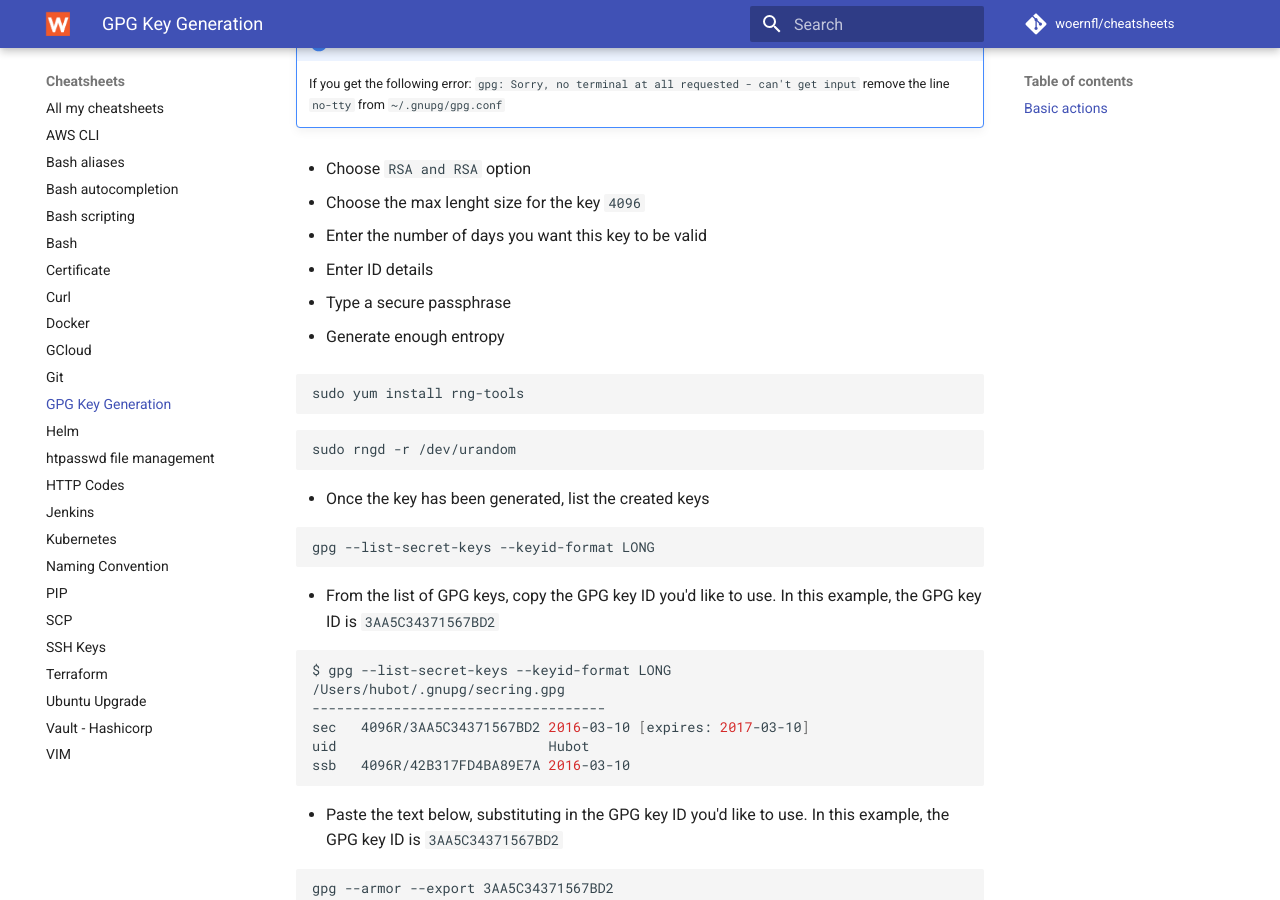
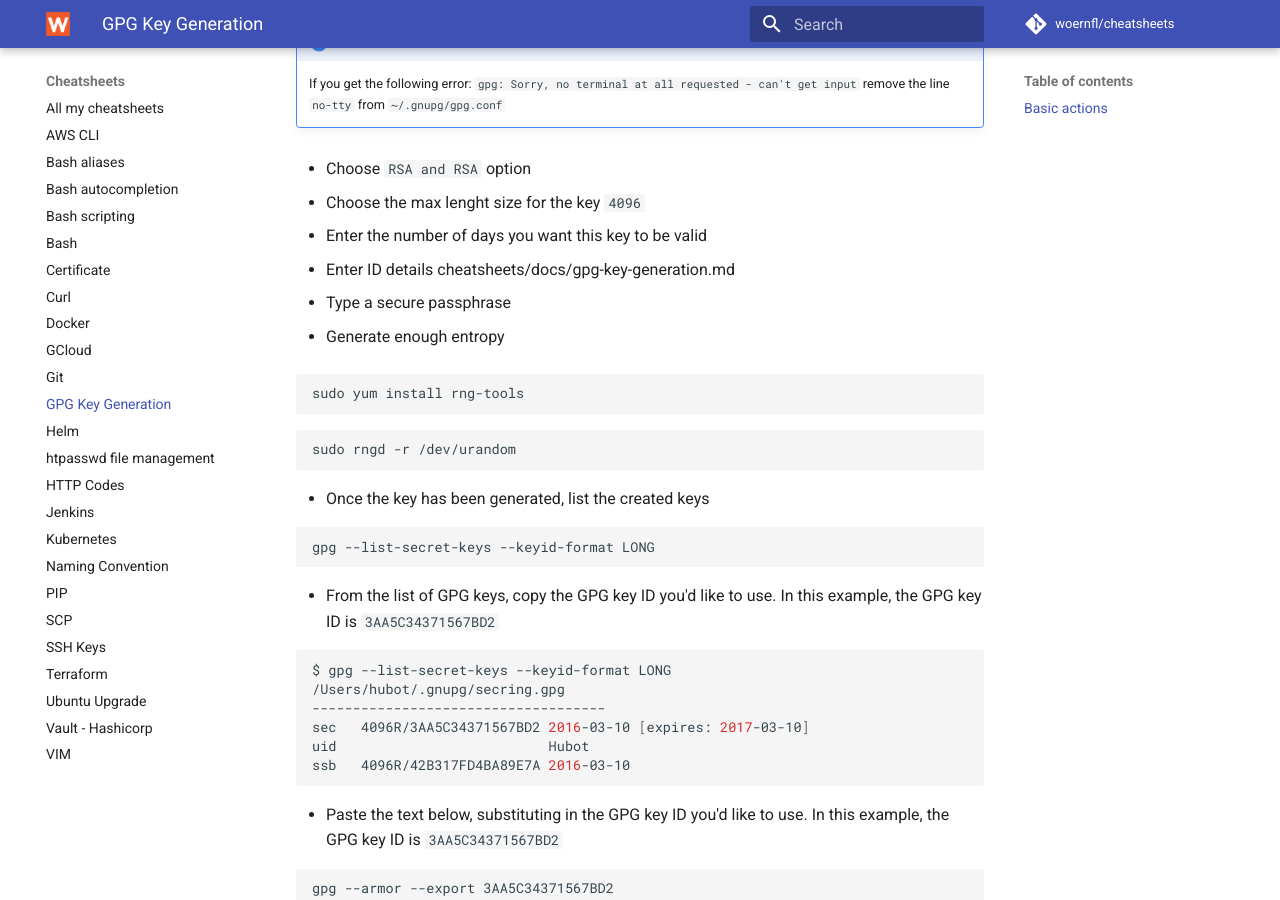
Before and after one commit to woernfl/cheatsheets, an MkDocs documentation site: the page built from docs/gpg-key-generation.md, in a window 1280 px wide and 900 px high, scrolled down 406 px. Built offline with MkDocs 1.6.1 and Material for MkDocs 9.7.7, drawn with Linux system fonts in a browser that asks for light colours; comment, search, counter and statistics services are not loaded.

Commit message:
cheatsheets/docs/gpg-key-generation.md

```diff
--- a/docs/gpg-key-generation.md
+++ b/docs/gpg-key-generation.md
@@ -24,7 +24,7 @@ gpg2 --gen-key
 - Enter the number of days you want this key to be valid
 
 - Enter ID details
-
+cheatsheets/docs/gpg-key-generation.md
 - Type a secure passphrase
 
 - Generate enough entropy
```
